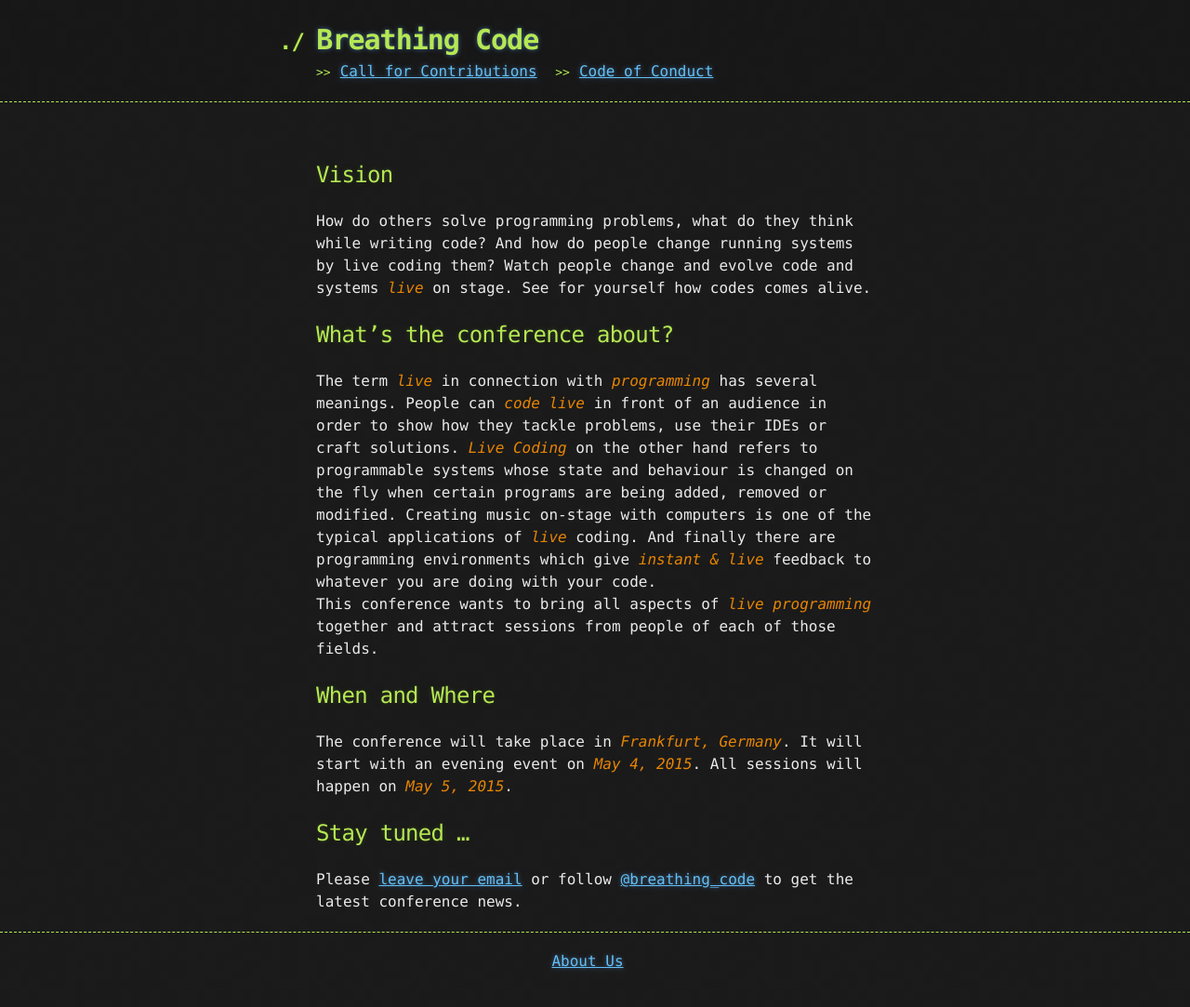
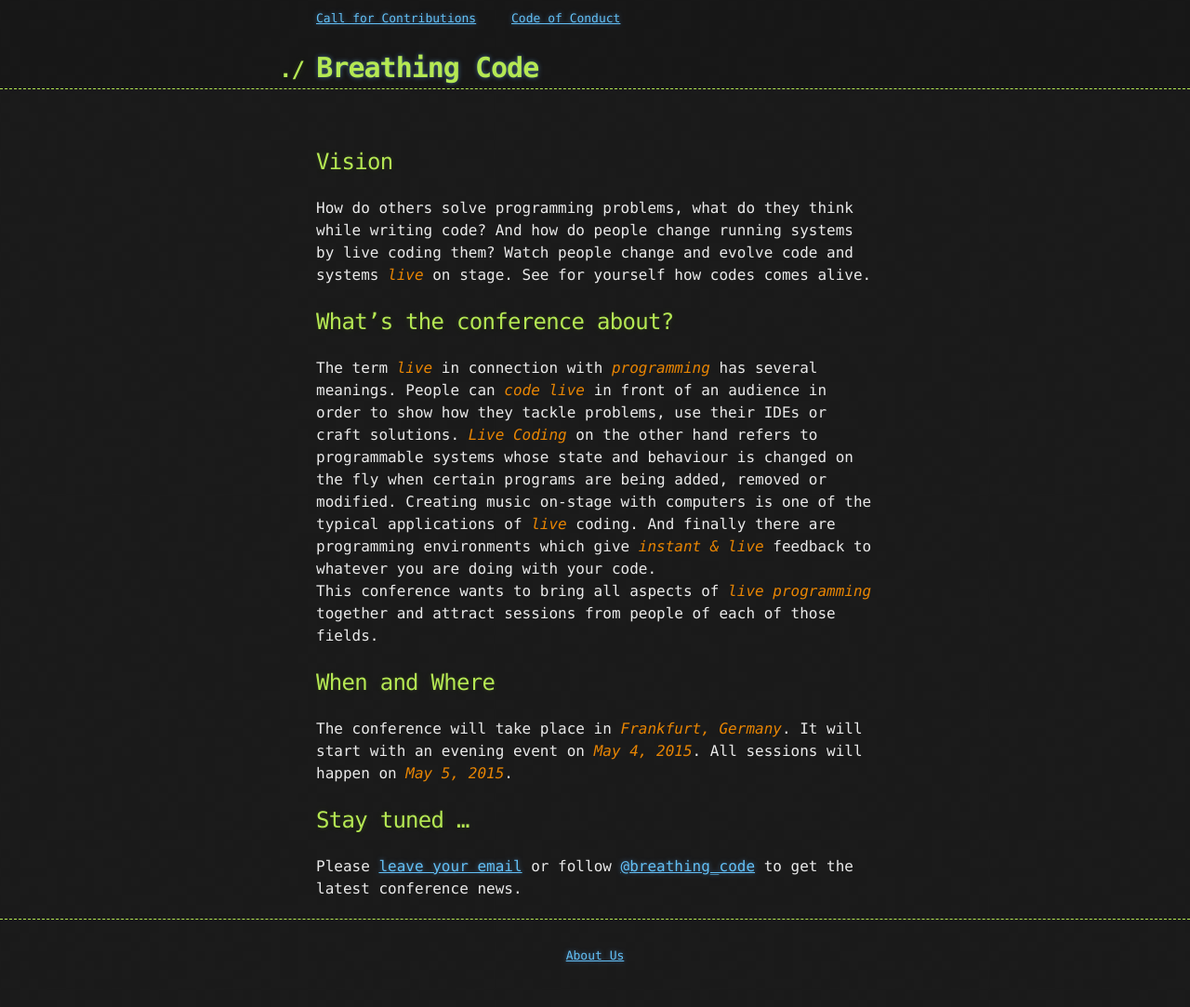
Before and after one commit to BreathingCode/BreathingCode.github.io, a Jekyll site: the page built from index.md, in a window 1280 px wide. Shown: the whole page at 93% size. Built offline with Jekyll 4.4.1, drawn with Linux system fonts in a browser that asks for light colours; Markdown is read by kramdown in place of the engine named in the settings.

Commit message:
Moving nav to top; making site usable on mobile

```diff
--- a/_layouts/default.html
+++ b/_layouts/default.html
@@ -13,11 +13,11 @@
     <div id="outer-container">
       <header>
         <div class="container">
-          <h1><a href="/">{{ site.title }}</a></h1>
-          <ul id="navigation">
+          <ul class="navigation">
             <li><a href="/cfc.html">Call for Contributions</a></li>
             <li><a href="/codeofconduct.html">Code of Conduct</a></li>
           </ul>
+          <h1><a href="/">{{ site.title }}</a></h1>
         </div>
       </header>
 
@@ -30,7 +30,7 @@
 
     <footer>
       <div class="container">
-        <ul id="navigation">
+        <ul class="navigation">
           <li><a href="/aboutus.html">About Us</a></li>
         </ul>
       </div>
--- a/css/styles.sass
+++ b/css/styles.sass
@@ -41,20 +41,19 @@ a
   color: #63c0f5
   text-shadow: 0 0 5px rgba(104, 182, 255, 0.5)
 
-li
-  line-height: 1.4
-
 ul
+  margin: 10px 0 10px 0
   li
+    line-height: 1.4
     list-style: none
 
   li:before
     content: ">>"
     font-size: 13px
     color: $green
-    margin-left: -37px
     margin-right: 21px
     line-height: 16px
+
 
 footer
   width: 100%
@@ -67,15 +66,12 @@ footer
   height: 40px
   clear: both
 
-  li:before
-    content: ""
-
 
 header
   background: rgba(0, 0, 0, 0.1)
   width: 100%
   border-bottom: 1px dashed $green
-  padding: 20px 0
+  padding: 0
   margin: 0 0 40px 0
 
   h1
@@ -100,16 +96,22 @@ header
     font-weight: 300
     color: #666
 
-  ul
+  ul.navigation
     margin: 0 0 0 0
-    padding: 0 0 0 10px
+    padding-bottom: 20px
+    padding-top: 10px
     li
+      padding-left: 0
+      margin: 0 30px 0 0
       display: inline
-      padding-right: 20px
-    li:before
-      margin-left: -10px
-      margin-right: 10px
-      line-height: 16px
+
+
+.navigation
+  font-size: 13px
+
+  li:before
+    content: ""
+    margin: 0
 
 
 #main_content
@@ -219,3 +221,51 @@ header
 .live-stress
   font-style: italic
   color: rgba(255,145,0,0.9)
+
+@media only screen and (min-device-width : 320px) and (max-device-width : 480px)
+  html, body
+    font-size: 13px
+    line-height: 1.3
+
+  header
+    margin-bottom: 10px
+
+    h1
+      font-size: 24px
+      line-height: 1.5
+      margin: 0 0 0 -5px
+
+    h1:before
+      font-size: 24px
+
+    ul.navigation
+      li
+        margin: 10px 5px 0 0
+
+  .navigation
+    font-size: 12px
+
+  ul
+    li
+      line-height: 1.4
+      list-style: none
+
+    li:before
+      content: ">>"
+      font-size: 13px
+      color: $green
+      margin-right: 10px
+
+  #main_content
+    h1
+      font-size: 20px
+    h2
+      font-size: 18px
+    h3
+      font-size: 16px
+    h4
+      font-size: 14px
+    h5
+      font-size: 12px
+    h6
+      font-size: 12px
```
